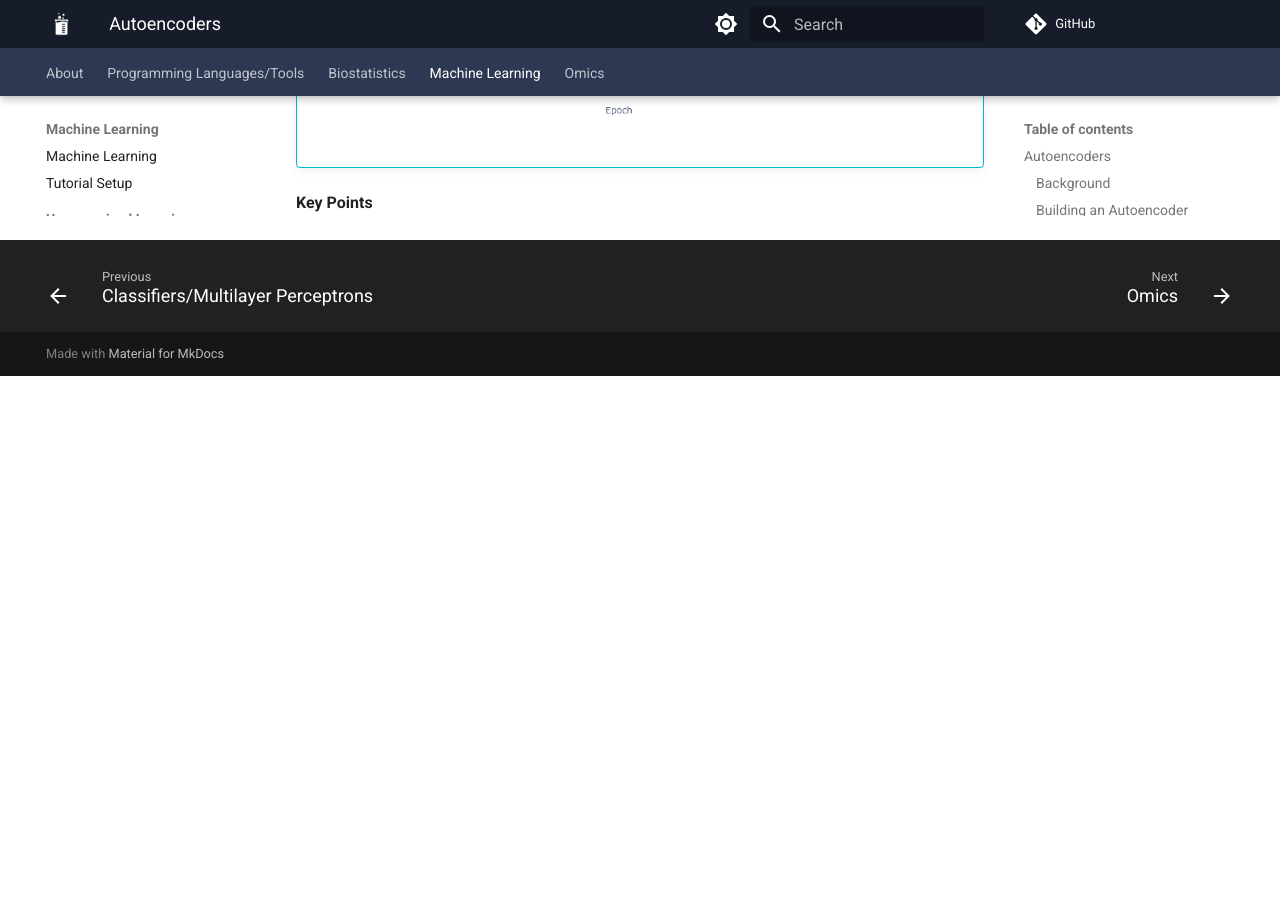
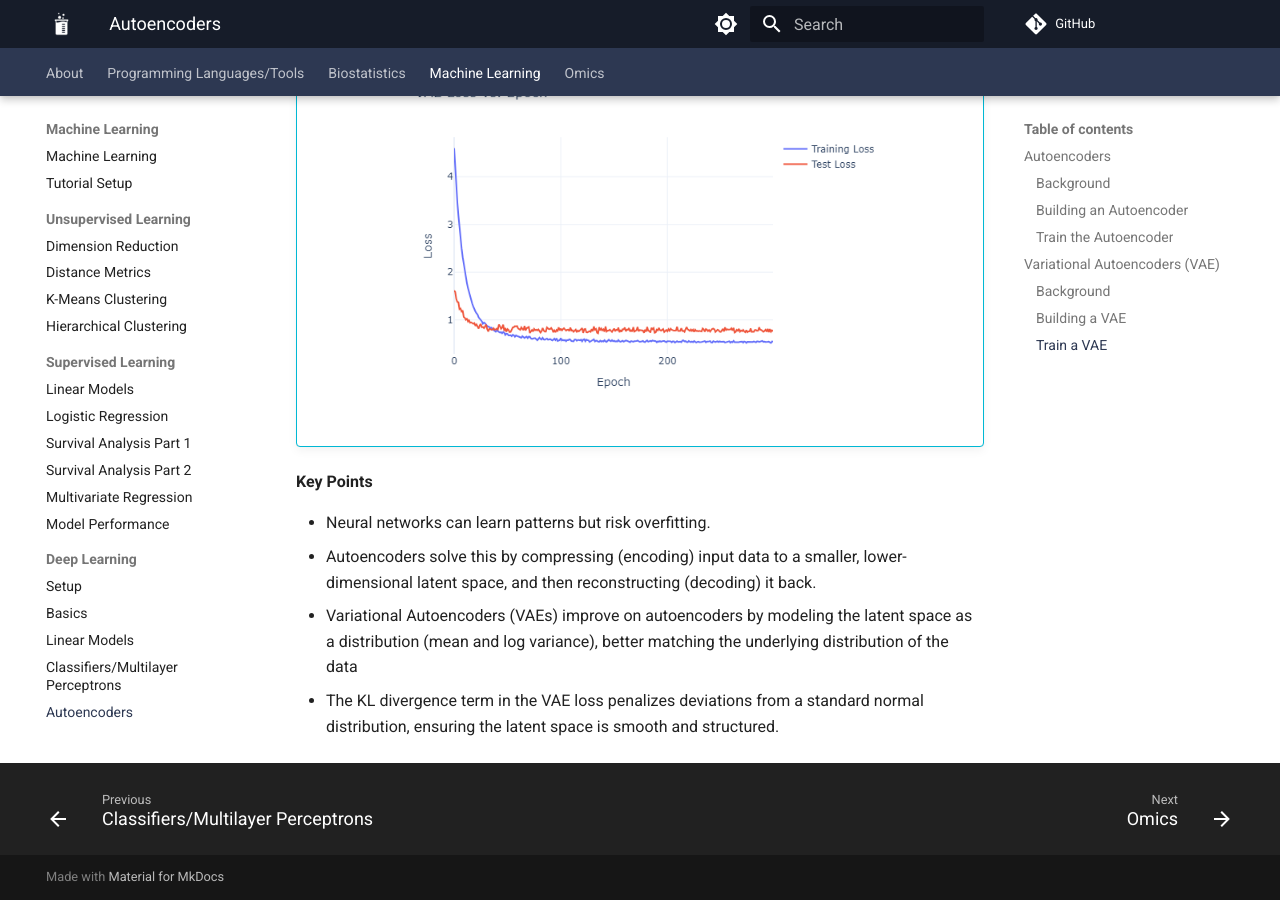
Before and after one commit to comp-tox-jhu/CompToxLab, an MkDocs documentation site: the page built from docs/machine_learning/deep_learning/04_autoencoder.md, in a window 1280 px wide and 900 px high, scrolled down 10246 px. Built offline with MkDocs 1.6.1 and Material for MkDocs 9.7.7, drawn with Linux system fonts in a browser that asks for light colours; comment, search, counter and statistics services are not loaded; before the commit the page ends 10622 px from its top, so only the background shows below that; some of the changed text lies outside the part shown.

Commit message:
Update 04_autoencoder.md

```diff
--- a/docs/machine_learning/deep_learning/04_autoencoder.md
+++ b/docs/machine_learning/deep_learning/04_autoencoder.md
@@ -4,8 +4,12 @@
 
 **Learning Objectives**
 
-1. [XXX](#)
-2. [XXX](#)
+1. [Autoencoder Background](#background)
+2. [Building an Autoencoder](#building-an-autoencoder)
+3. [Training and Evaluating an Autoencoder](#train-the-autoencoder)
+4. [Variational Autoencoder (VAE) Background](#background_1)
+5. [Building a VAE](#building-a-vae)
+6. [Training and Evaluating a VAE](#train-a-vae)
 
 ## Autoencoders
 
@@ -213,7 +217,7 @@
 
 !!! info "output"
     <figure markdown="span">
-      ![](img/autoencoder_loss.png){ width="400" }
+      ![](img/autoencoder_loss.png){ width="500" }
       <figcaption></figcaption>
     </figure>
 
@@ -419,9 +423,14 @@
 
 !!! info "output"
     <figure markdown="span">
-      ![](img/vae_loss.png){ width="400" }
+      ![](img/vae_loss.png){ width="500" }
       <figcaption></figcaption>
     </figure>
 
 
 **Key Points**
+
+- Neural networks can learn patterns but risk overfitting.
+- Autoencoders solve this by compressing (encoding) input data to a smaller, lower-dimensional latent space, and then reconstructing (decoding) it back.
+- Variational Autoencoders (VAEs) improve on autoencoders by modeling the latent space as a distribution (mean and log variance), better matching the underlying distribution of the data
+- The KL divergence term in the VAE loss penalizes deviations from a standard normal distribution, ensuring the latent space is smooth and structured.
```
